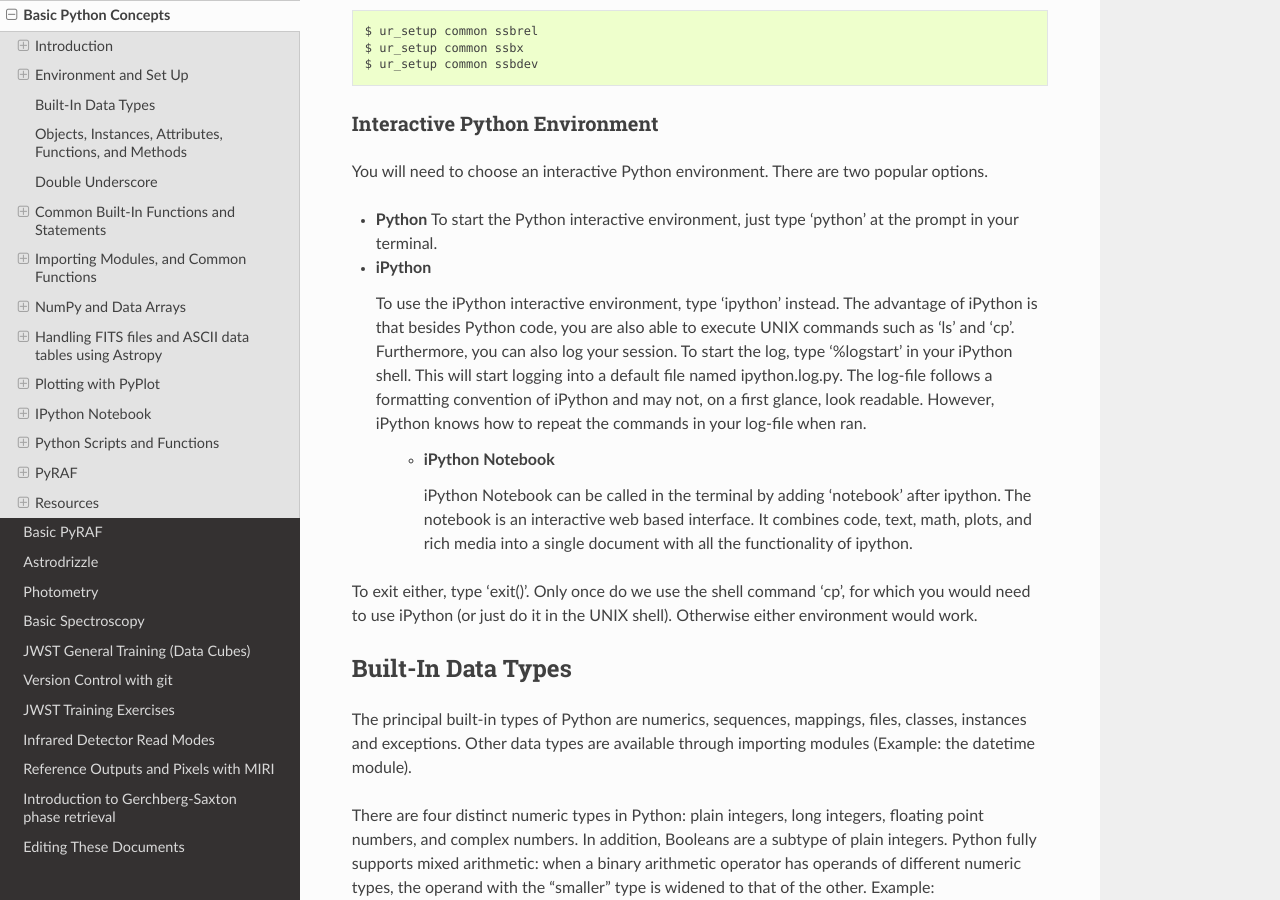
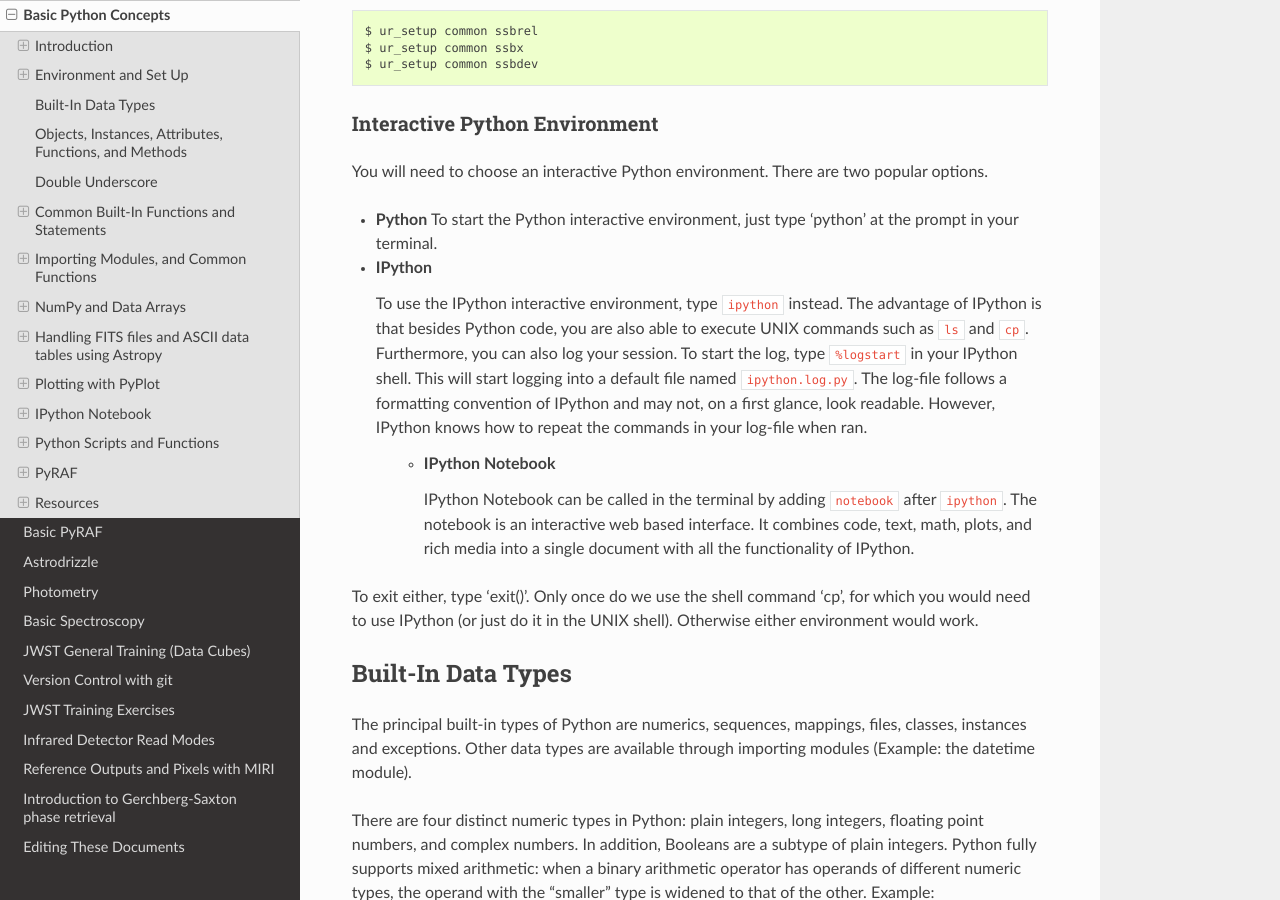
Before and after one commit to staceybright/training-library, a Sphinx documentation site: the page built from source/python.txt, in a window 1280 px wide and 900 px high, scrolled down 1418 px. Built offline with Sphinx 7.4.7 and the Read the Docs theme 2.0.0, drawn with Linux system fonts in a browser that asks for light colours; pages that are not in the unit, such as notebooks, are missing from menus; some of the changed text lies outside the part shown.

Commit message:
Normalize capitalization of Python and IPython used as proper nouns

```diff
--- a/source/python.txt
+++ b/source/python.txt
@@ -24,8 +24,8 @@ The intention of this tutorial is to provide the Python basics to
 understand how to perform simple astronomical data analysis.
 
 We will discuss how to write and run Python scripts in
-:ref:`python_scripts`. Until then we will use python interactively, which
-is best for learning python and for checking your code as you write it.
+:ref:`python_scripts`. Until then we will use Python interactively, which
+is best for learning Python and for checking your code as you write it.
 
 A Few Notes on Python
 ---------------------
@@ -83,26 +83,26 @@ popular options.
   To start the Python interactive environment, just type 'python' at
   the prompt in your terminal.
 
-- **iPython**
-
-  To use the iPython interactive environment, type 'ipython' instead.
-  The advantage of iPython is that besides Python code, you are also
-  able to execute UNIX commands such as 'ls' and 'cp'. Furthermore, you
-  can also log your session. To start the log, type '%logstart' in your
-  iPython shell. This will start logging into a default file named
-  ipython.log.py. The log-file follows a formatting convention of
-  iPython and may not, on a first glance, look readable. However,
-  iPython knows how to repeat the commands in your log-file when ran.
-
-   - **iPython Notebook**
-
-     iPython Notebook can be called in the terminal by adding
-     'notebook' after ipython. The notebook is an interactive web based
+- **IPython**
+
+  To use the IPython interactive environment, type ``ipython`` instead.
+  The advantage of IPython is that besides Python code, you are also
+  able to execute UNIX commands such as ``ls`` and ``cp``. Furthermore, you
+  can also log your session. To start the log, type ``%logstart`` in your
+  IPython shell. This will start logging into a default file named
+  ``ipython.log.py``. The log-file follows a formatting convention of
+  IPython and may not, on a first glance, look readable. However,
+  IPython knows how to repeat the commands in your log-file when ran.
+
+   - **IPython Notebook**
+
+     IPython Notebook can be called in the terminal by adding
+     ``notebook`` after ``ipython``. The notebook is an interactive web based
      interface. It combines code, text, math, plots, and rich media
-     into a single document with all the functionality of ipython.
+     into a single document with all the functionality of IPython.
 
 To exit either, type 'exit()'. Only once do we use the shell command
-'cp', for which you would need to use iPython (or just do it in the UNIX
+'cp', for which you would need to use IPython (or just do it in the UNIX
 shell). Otherwise either environment would work.
 
 .. _python_dtype:
@@ -636,7 +636,7 @@ numpy.array() function
 Examples::
 
    >>> import numpy as np
-   >>> a = [1,2,3,4]      #a python built in list
+   >>> a = [1,2,3,4]      #a Python built in list
    >>> b = np.array(a)     #converted to a NumPy array
    >>> print a
    >>> print b
@@ -809,7 +809,7 @@ numpy.nonzero(), numpy.choose().
 Handling FITS files and ASCII data tables using Astropy
 =======================================================
 
-Astropy is a python library for astronomy developed by professional
+Astropy is a Python library for astronomy developed by professional
 astronomers and software developers from around the world, some of which
 work here at STScI in the Science Software Branch. It is under
 continuous development and is quickly becoming a powerful library,
@@ -1338,7 +1338,7 @@ From the notebook window:
    >>> %pylab inline --no-import-all
 
 Without telling the notebook to plot inline, plots will pop up in a
-separate window just as they normally would plotting in the python
+separate window just as they normally would plotting in the Python
 terminal.
 
 Notebook Examples
@@ -1381,18 +1381,18 @@ Notebook Examples
 Python Scripts and Functions
 ============================
 
-In this chapter, we will create a python script that performs some basic
+In this chapter, we will create a Python script that performs some basic
 calibration/monitoring tasks for WFC3/UVIS "hot pixels" found in DARK
 images. The goal is to create a module that serves as simple yet
 practical example of a script that one might write for work on an
 instrument team (generally speaking of course – if this script were to
 be used as part of a real calibration, it would likely be expanded and
 reconfigured to be more robust). In addition, we will explore some of
-python's "best practices" that promote code readability, consistency,
+Python's "best practices" that promote code readability, consistency,
 reusability, etc. Our example will use standard conventions, docstrings,
 and minimal redundancy. By no means should this style be used as a hard
 rule or guideline, but rather a suggestion for producing high-level,
-easy-to-use python code.
+easy-to-use Python code.
 
 Please choose a text editor for editing your script, such as
 SublimeText, Emacs, TextWrangler, NEdit, or others.
@@ -1424,7 +1424,7 @@ The first thing we will put in our script is this line:
 
     #!/usr/bin/env python
 
-This tells the computer that the python interpreter should be used for
+This tells the computer that the Python interpreter should be used for
 executing this file.
 
 Comments, or "docstrings" in scripts are very important, not just to
@@ -1486,7 +1486,7 @@ the command line. However, it is better practice to make the code more
 flexible by adding separate functions, each of which perform a separate
 task. By having separate functions, not only could our module be
 executed from the command line, but its individual functions could also
-be imported by other python modules and/or used within the python
+be imported by other Python modules and/or used within the Python
 environment itself. This could prove to be useful if we ever want to use
 the functionality that this module has to offer in other scripts. The
 following shows an example of how to declare a function::
@@ -2134,7 +2134,7 @@ about these best practices are PEP-8
 (https://www.python.org/dev/peps/pep-0008/), which covers general
 conventions, and PEP-257 (https://www.python.org/dev/peps/pep-0257/),
 which discusses docstrings. If you have an interest in scripting in
-python, please take the time to review these two documents.
+Python, please take the time to review these two documents.
 
 PyRAF
 =====
@@ -2157,7 +2157,7 @@ A PyRAF Example with iraf.daofind()
 
 Again, create a file in your script directory, and open it in your
 favorite editor. Add your header. For your 'ABOUT' section, we will be
-creating a script showing how python can be used to execute IRAF/PyRAF
+creating a script showing how Python can be used to execute IRAF/PyRAF
 tasks. We will use some JWST/MIRI data, ``n9vf01hfq_ima.fits``, which can
 be found in ``/user/gunning/Python_Training/``.
 
@@ -2177,7 +2177,7 @@ module, we execute it using dot notation, like this::
 
    iraf.daofind(parameter1, parameter2, parameter3)
 
-The parameters for a PyRAF task executed in the python environment are
+The parameters for a PyRAF task executed in the Python environment are
 the same as they would be in the PyRAF environment. Pull up a PyRAF
 window and open the help file to see what the parameters for
 iraf.daofind() are. Now are going to run iraf.daofind() on the file
@@ -2299,12 +2299,12 @@ skills.
 Mailing Lists
 -------------
 
-These python themed STScI e-mail lists are available through the Outlook
+These Python themed STScI e-mail lists are available through the Outlook
 Web App (OWA):
 
--  pylunch: A mailing list for a lunch group that presents and discusses
-   python related material.
-
--  python-interested: A mailing list usually used to discuss bugs,
+-  **pylunch**: A mailing list for a lunch group that presents and discusses
+   Python related material.
+
+-  **python-interested**: A mailing list usually used to discuss bugs,
    fixes, and how to do some outrageous tasks that astronomers come up
    with.
```
